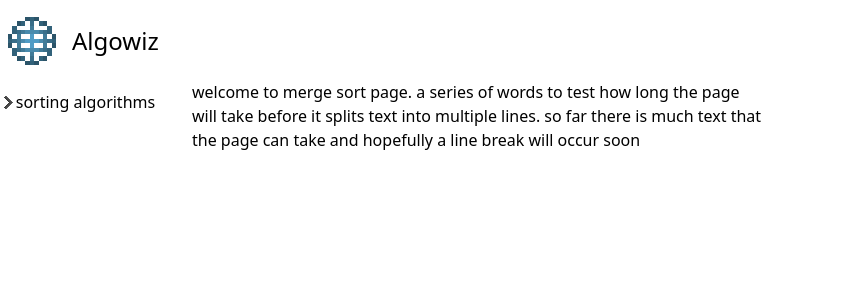
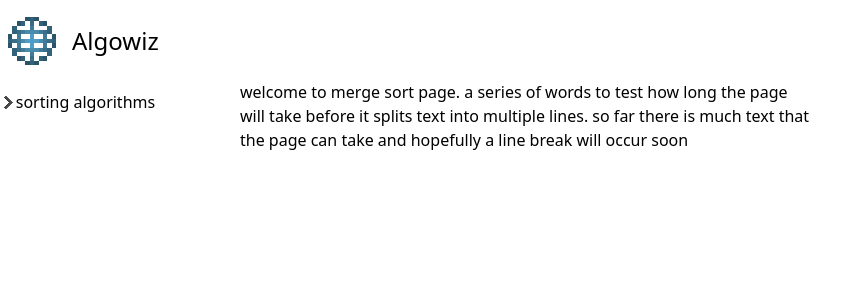
Before and after one commit to SolverShade/algoviz_web, a Next.js app in the folder algowiz_client/: page /algorithms/merge_sort in a window 1280 px wide. Shown: the top 300 px of the page, without its empty margins (0-867 px from the left). Built offline with nearby package versions, Linux system fonts and the light colour scheme.

Commit message:
installed p5 library for vector graphics.

```diff
--- a/algowiz_client/app/algorithms/merge_sort/page.tsx
+++ b/algowiz_client/app/algorithms/merge_sort/page.tsx
@@ -1,6 +1,6 @@
 import AcmeLogo from '@/app/ui/acme-logo';
-import { ArrowRightIcon } from '@heroicons/react/24/outline';
 import Link from 'next/link';
+import * as p5 from 'p5';
 
 export default function Page() {
   return (
--- a/algowiz_client/app/ui/global.css
+++ b/algowiz_client/app/ui/global.css
@@ -48,3 +48,17 @@ input[type='number']::-webkit-outer-spin-button {
     padding-right: 65%;
   }
 }
+
+@media (min-width: 768px) {
+  * {
+    .sidenav {
+      margin-left: 0rem;
+    }
+
+    .content {
+      margin-left: 3rem;
+    }
+
+    .visuals {}
+  }
+}
```
Also changed, not shown: algowiz_client/package.json (+9 -4 lines), 1 other file (tests, documents, lock files or other folders).
